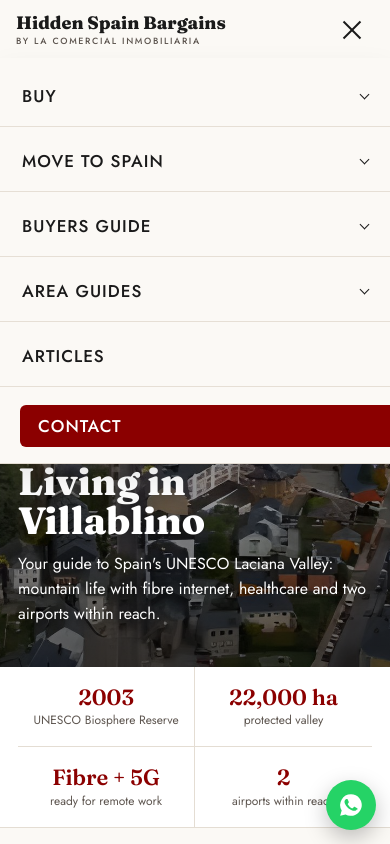
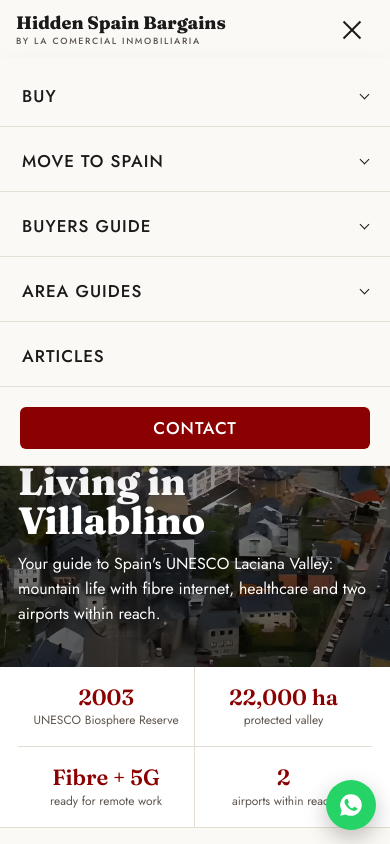
Before and after one commit to lacomercialinmo/hidden-spain-bargains, a website: page site/index.html in a window 390 px wide. Both pictures are taken after a click on the button "Menu". Shown: the top 844 px of the page. Drawn offline with Linux system fonts and the light colour scheme; no server answers.

Commit message:
Fix mobile menu contact button overflow
Co-Authored-By: Claude Opus 5.5 <noreply@anthropic.com>
Claude-Session: https://claude.ai/code/session_01MLHgAL1RNbsXnzhmXSyoE7

```diff
--- a/site/css/menu.css
+++ b/site/css/menu.css
@@ -1,3 +1,4 @@
+.snav,.snav *{box-sizing:border-box}
 .snav{position:sticky;top:0;z-index:80;background:rgba(251,249,245,.97);backdrop-filter:blur(8px);border-bottom:1px solid #E4DDD3;font-family:'Jost',Helvetica,Arial,sans-serif}
 .snav .in{max-width:1140px;margin:0 auto;padding:0 24px;height:64px;display:flex;align-items:center;justify-content:space-between;gap:16px}
 .snav .logo{font-family:'Fraunces',Georgia,serif;font-weight:800;font-size:22px;color:#1A1A1A;text-decoration:none;line-height:1;white-space:nowrap}
@@ -30,7 +31,7 @@
  .snav .sub{position:static;box-shadow:none;border:0;background:#F6F1EA;padding:4px 0}
  .snav .sub a{padding:11px 32px}
  .snav .sub .lab{padding:10px 32px 2px}
- .snav .menu .cta{margin:14px 20px 0;text-align:center!important;border-bottom:0}
+ .snav .menu>li>a.cta{width:auto;margin:16px 20px 0;justify-content:center;border-bottom:0}
  .snav.on .burger span:nth-child(1){transform:translateY(7px) rotate(45deg)}
  .snav.on .burger span:nth-child(2){opacity:0}
  .snav.on .burger span:nth-child(3){transform:translateY(-7px) rotate(-45deg)}
```
